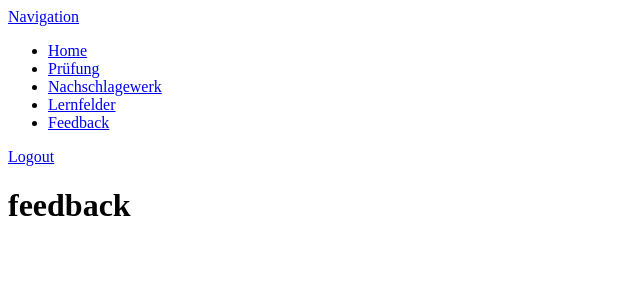
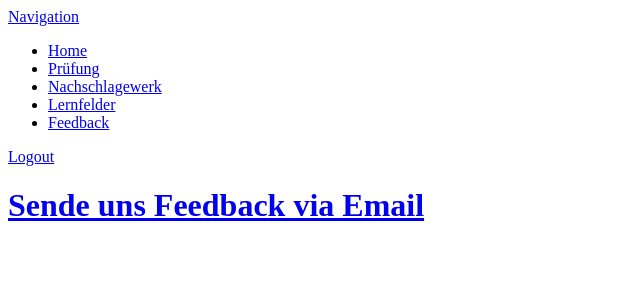
Before and after one commit to MittelstufenprojektTeam/mittelstufenprojekt777, a Symfony app: template templates/home/feedback.html.twig in a window 1280 px wide. Shown: the top 300 px of the page, without its empty margins (0-640 px from the left). Run offline with Twig, Linux system fonts and the light colour scheme; the template is opened without the code that fills it, so the values that code supplies are empty; some libraries are stand-ins or nearby versions.

Commit message:
MIT777-00 [HOTFIX] | added mailto link for feedback (#27)
Co-authored-by: sschmitz <s.schmitz@neusta.de>

```diff
--- a/templates/home/feedback.html.twig
+++ b/templates/home/feedback.html.twig
@@ -1,4 +1,8 @@
 {% extends "base.html.twig" %}
-{% block body%}
-    <h1 class="display-2">feedback</h1>
+{% block body %}
+    <div class="d-flex justify-content-center align-items-center">
+        <h1>
+            <a href="mailto:email@example.com?subject=feedback zum Prüfungslerner">Sende uns Feedback via Email</a>
+        </h1>
+    </div>
 {% endblock %}
```
